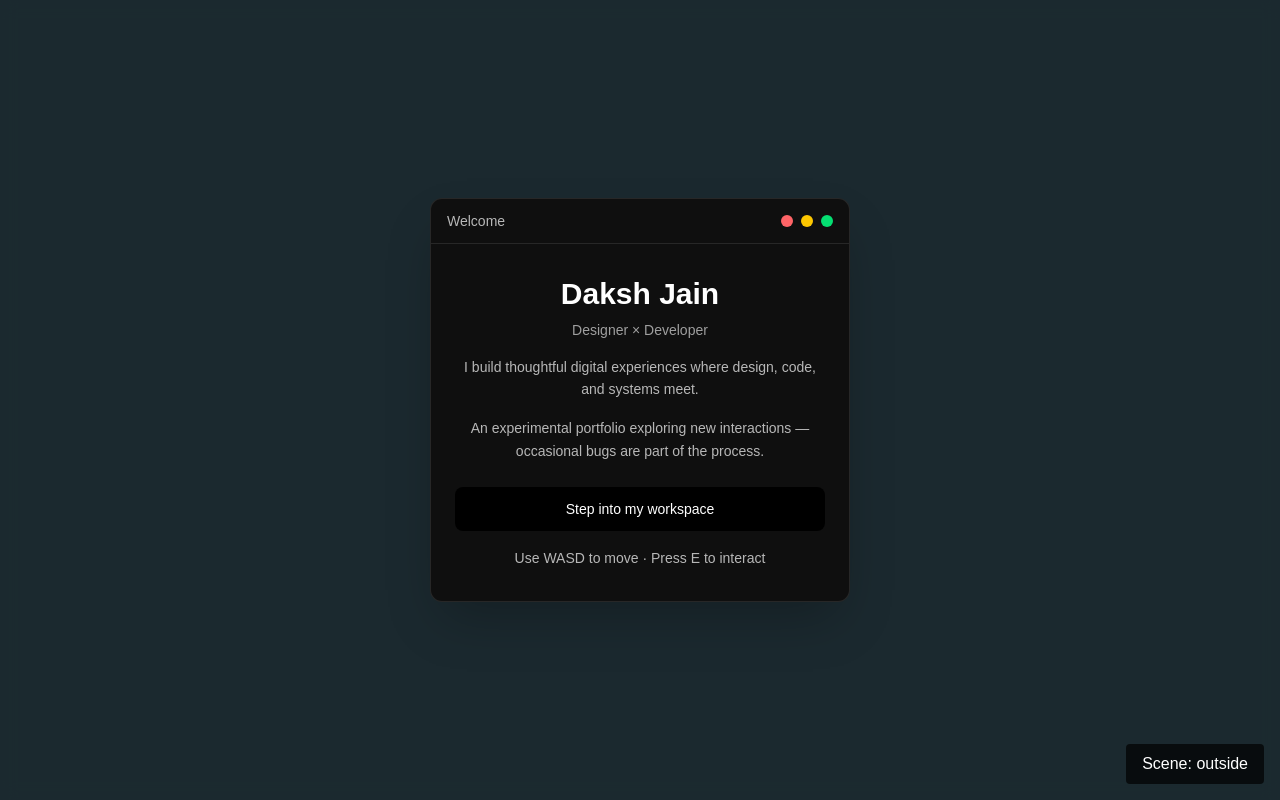
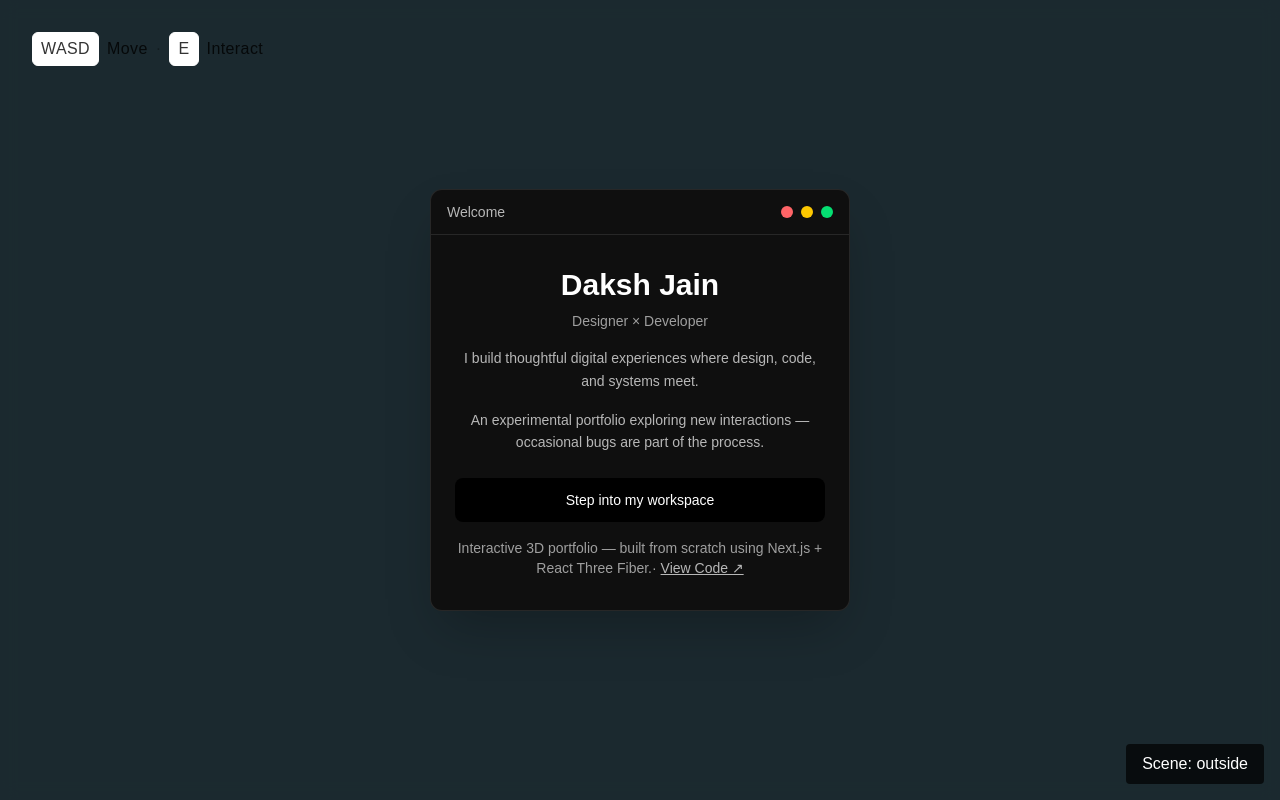
Before and after one commit to Djain2610/portfolio_3d, a Next.js app: page / in a window 1280 px wide. Built offline with nearby package versions, Linux system fonts and the light colour scheme.

Commit message:
Update page.js

```diff
--- a/app/page.js
+++ b/app/page.js
@@ -250,9 +250,16 @@ function EntryOverlay({ onEnter }) {
             Step into my workspace
           </button>
 
-          <p className="mt-4 text-sm leading-relaxed text-white/70">
-            Use WASD to move · Press E to interact
-          </p>
+          <p className="mt-4 text-sm text-white/60">
+  Interactive 3D portfolio — built from scratch using Next.js + React Three Fiber.·{" "}
+  <a
+    href="https://github.com/Djain2610/portfolio_3d"
+    target="_blank"
+    className="text-white/70 underline hover:text-white transition"
+  >
+    View Code ↗
+  </a>
+</p>
         </div>
       </div>
     </div>
@@ -683,6 +690,20 @@ const handlePlayerPosition = ({ position }) => {
 </Canvas>
 )}
 
+  <div className="absolute top-8 left-8 flex items-center gap-2 text-black/80 text-m font-large tracking-wide z-50">
+  <span className="px-2 py-1 bg-white/100 rounded-md border border-white/100">
+    WASD
+  </span>
+  <span>Move</span>
+
+  <span className="opacity-40">·</span>
+
+  <span className="px-2 py-1 bg-white/100 rounded-md border border-white/100">
+    E
+  </span>
+  <span>Interact</span>
+</div>
+
 
 
           </div>
```
